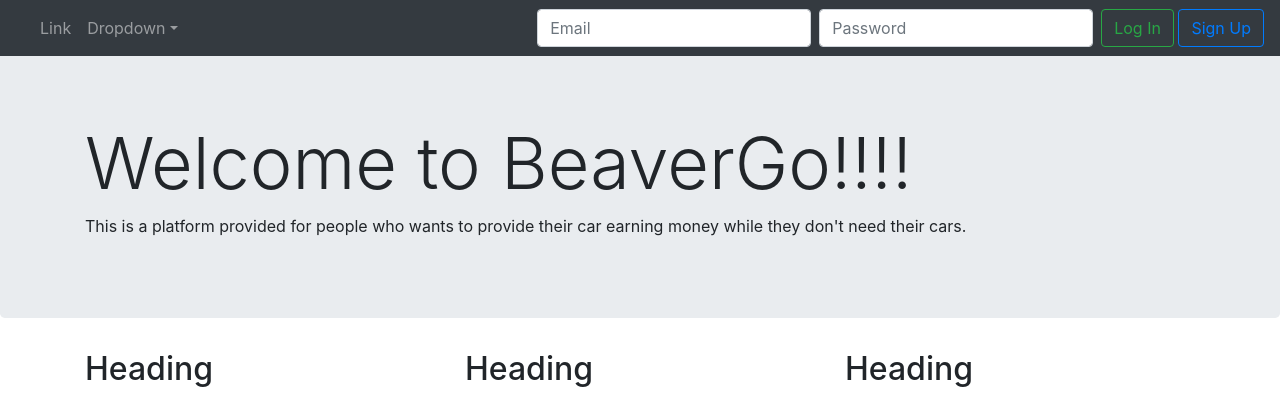
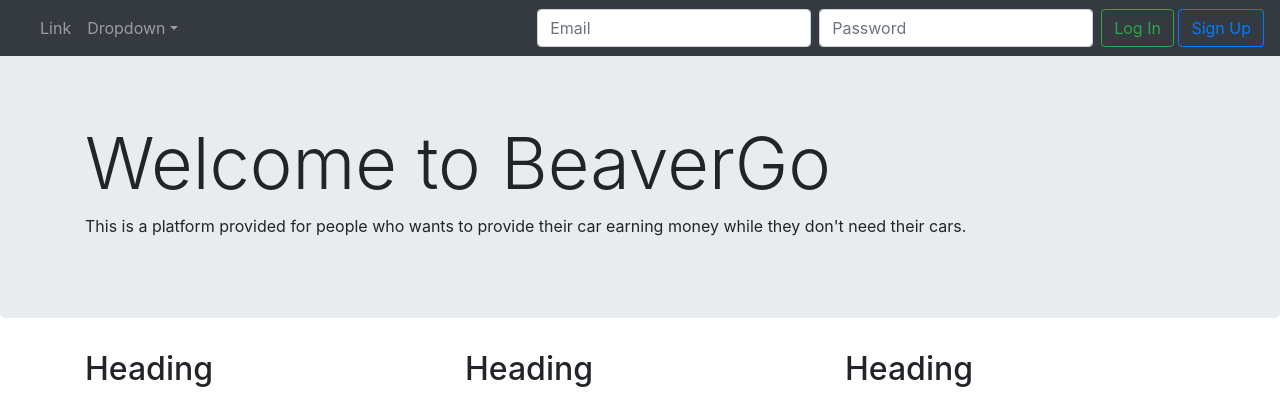
Before and after one commit to jshota/BeaverGo, a Django app: template templates/index.html in a window 1280 px wide. Shown: the top 398 px of the page. Run offline with Django 3.2, Linux system fonts and the light colour scheme; the template is opened without the code that fills it, so the values that code supplies are empty; some libraries are stand-ins or nearby versions.

Commit message:
Fix: restore to backup

```diff
--- a/templates/index.html
+++ b/templates/index.html
@@ -44,7 +44,7 @@
         <!-- Main jumbotron for a primary marketing message or call to action -->
         <div class="jumbotron">
             <div class="container" style="padding-top: 3.5rem">
-                <h1 class="display-3">Welcome to BeaverGo!!!!</h1>
+                <h1 class="display-3">Welcome to BeaverGo</h1>
                 <p>This is a platform provided for people who wants to provide their car earning money while they don't need their cars.</p>
                 <!-- <p><a class="btn btn-primary btn-lg" href="#" role="button">Learn more &raquo;</a></p> -->
             </div>
```
Also changed, not shown: accounts/migrations/__init__.py (added), loggin/migrations/__init__.py (added), mainapp/migrations/__init__.py (added), 1 other file.
